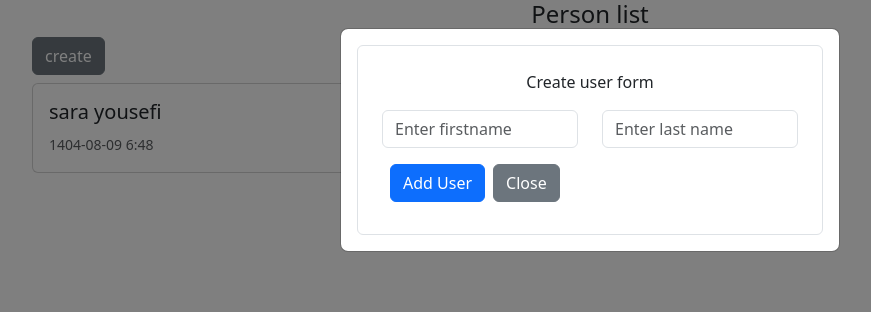
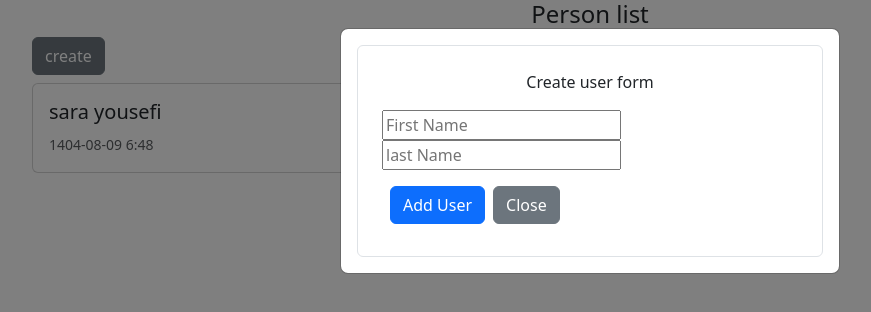
Before and after one commit to sarayousefii/user_list, a React (Create React App) app: page / in a window 1280 px wide. Both pictures are taken after a click on the button "create". Shown: the top 312 px of the page, without its empty margins (50-921 px from the left). Built offline with nearby package versions, Linux system fonts and the light colour scheme.

Commit message:
add form validation

```diff
--- a/src/component/AddUser.tsx
+++ b/src/component/AddUser.tsx
@@ -1,45 +1,55 @@
 import { useState, FormEvent, Dispatch, SetStateAction, FC } from "react"
 import { Iperson } from "../App";
 import Modal from 'react-bootstrap/Modal';
+import { Formik, Field, Form, FormikHelpers,ErrorMessage } from 'formik';
+import * as Yup from "yup";
 
 interface Iprops {
     persons: Iperson[];
     setPersons: Dispatch<SetStateAction<Iperson[]>>;
 }
 
+interface MyFormValues {
+  firstname: string;
+  lastname: string;
+}
+
 const AddUser: FC<Iprops> = ({ persons, setPersons }) => {
-    const [firstName, setfirstName] = useState<string>("");
-    const [lastName, setLastname] = useState<string>("");
-
 
     const [isShowModal, setIsShowModal] = useState<boolean>(false);
     const handleClose = () => {
-        setfirstName("");
-        setLastname("");
         setIsShowModal(false);
     };
     const handleShow = () => setIsShowModal(true);
 
-    const handledSubmitForm = (event: FormEvent<HTMLFormElement>): void => {
+    const validationSchema = Yup.object({
+        firstname: Yup.string().required(" first name is required "),
+        lastname: Yup.string().required(" last name is required ")
+    });
 
-        if(isShowModal && firstName && lastName){
-            event.preventDefault();
+    const handledSubmitForm = async (
+        values: MyFormValues,
+        { setSubmitting, resetForm }: FormikHelpers<MyFormValues>
+        ) => {
+            if(isShowModal){
                 setPersons([
                     ...persons,
                     {
                         id:Math.floor(Math.random()*1000000),
-                    firstName,
-                    lastName,
+                        firstName:values.firstname,
+                        lastName:values.lastname,
                         date:new Date(),
                     }
                 ])
-            event.preventDefault();
-            setfirstName("");
-            setLastname("");
                 setIsShowModal(false)
             }
-    }
 
+        setSubmitting(false);
+        resetForm();
+    };
+
+
+    const initialValues: MyFormValues = { firstname: '', lastname: '' };
     return (
         <>
             <button className="btn btn-secondary mb-2" onClick={handleShow}>create</button>
@@ -50,30 +60,26 @@ const AddUser: FC<Iprops> = ({ persons, setPersons }) => {
                 keyboard={false}
             >
                 <Modal.Body>
-                    <form autoComplete="off" className="container border rounded p-4" onSubmit={(e) => { handledSubmitForm(e) }}>
+                    <Formik
+                        initialValues={initialValues}
+                        validationSchema={validationSchema}
+                        onSubmit={handledSubmitForm}
+                    >
+                        {({ setFieldValue }) => (
+                            <Form autoComplete="off" className="container border rounded p-4" >
                                 <div className="row justify-content-center mb-3">Create user form</div>
                                 <div className="row">
                                     <div className="col">
-                                <input
-                                    type="text"
-                                    className="form-control"
-                                    placeholder="Enter firstname"
-                                    name="firstname"
-                                    value={firstName}
-                                    onChange={(e) => setfirstName(e.target.value)}
-                                    required={true}
-                                />
+                                        <label>
+                                            <Field type="text" name="firstname"  placeholder="First Name" />
+                                        </label>
+                                        <ErrorMessage name="firstname" component="div" className="text-danger" />
                                     </div>
                                     <div className="col">
-                                <input
-                                    type="text"
-                                    className="form-control"
-                                    placeholder="Enter last name"
-                                    name="lastname"
-                                    onChange={(e) => setLastname(e.target.value)}
-                                    value={lastName}
-                                    required={true}
-                                />
+                                        <label>
+                                            <Field type="text" name="lastname" placeholder="last Name" />
+                                        </label>
+                                        <ErrorMessage name="lastname" component="div" className="text-danger" />
                                     </div>
                                 </div>
 
@@ -83,7 +89,12 @@ const AddUser: FC<Iprops> = ({ persons, setPersons }) => {
                                         <button className="btn btn-secondary" onClick={handleClose}>Close</button>
                                     </div>
                                 </div>
-                    </form>
+                            </Form>
+                        )}
+
+
+                    </Formik>
+
                 </Modal.Body>
             </Modal>
         </>
--- a/src/component/EditUser.tsx
+++ b/src/component/EditUser.tsx
@@ -2,39 +2,49 @@ import { Dispatch, FC, FormEvent, SetStateAction, useState } from "react";
 import { MdModeEdit } from "react-icons/md";
 import Modal from 'react-bootstrap/Modal';
 import { Iperson } from "../App";
+import { Formik, Field, Form, FormikHelpers,ErrorMessage } from 'formik';
+import * as Yup from "yup";
 
 interface Iprops {
     person: Iperson;
     persons: Iperson[];
     setPersons: Dispatch<SetStateAction<Iperson[]>>;
 }
-
+interface MyFormValues {
+    firstname: string;
+    lastname: string;
+}
 const EditUser: FC<Iprops> = ({ person, persons, setPersons }) => {
     const [isShowModal, setIsShowModal] = useState<boolean>(false);
     const handleClose = () => {
-        setfirstName(person.firstName);
-        setLastname(person.lastName);
         setIsShowModal(false);
     }
     const handleShow = () => setIsShowModal(true);
 
-    const [firstName, setfirstName] = useState<string>(person.firstName);
-    const [lastName, setLastname]  = useState<string>(person.lastName);
-
-    const handledSubmitForm = (event: FormEvent<HTMLFormElement>): void => {
-        event.preventDefault();
+    const handledSubmitForm = async (
+        values: MyFormValues,
+        { setSubmitting, resetForm }: FormikHelpers<MyFormValues>
+        )  => {
         const copyPersons = [...persons];
         const index = copyPersons.findIndex(p => p.id === person.id);
         copyPersons[index] = {
             id: person.id,
-            firstName,
-            lastName,
+            firstName:values.firstname,
+            lastName:values.lastname,
             date:new Date()
         };
 
         setPersons(copyPersons);
-        setIsShowModal(false)
+        setIsShowModal(false);
+
+        setSubmitting(false);
+        resetForm();
     }
+    const validationSchema = Yup.object({
+        firstname: Yup.string().required(" first name is required "),
+        lastname: Yup.string().required(" last name is required ")
+    });
+    const initialValues: MyFormValues = { firstname: person.firstName, lastname: person.lastName };
     return (
         <>
             <MdModeEdit className="m-2" onClick={handleShow} style={{ cursor: "pointer" }} />
@@ -45,30 +55,26 @@ const EditUser: FC<Iprops> = ({ person, persons, setPersons }) => {
                 keyboard={false}
             >
                 <Modal.Body>
-                    <form autoComplete="off" className="container border rounded p-4" onSubmit={(e) => { handledSubmitForm(e) }}>
+                    <Formik
+                        initialValues={initialValues}
+                        validationSchema={validationSchema}
+                        onSubmit={handledSubmitForm}
+                    >
+                        {({ setFieldValue }) => (
+                            <Form autoComplete="off" className="container border rounded p-4" >
                                 <div className="row justify-content-center mb-3">Edit user form</div>
                                 <div className="row">
                                     <div className="col">
-                                <input
-                                    type="text"
-                                    className="form-control"
-                                    placeholder="Enter firstName"
-                                    name="firstname"
-                                    value={firstName}
-                                    onChange={(e) => setfirstName(e.target.value)}
-                                    required={true}
-                                />
+                                        <label>
+                                            <Field type="text" name="firstname"  placeholder="First Name"/>
+                                        </label>
+                                        <ErrorMessage name="firstname" component="div" className="text-danger" />
                                     </div>
                                     <div className="col">
-                                <input
-                                    type="text"
-                                    className="form-control"
-                                    placeholder="Enter lastname"
-                                    name="lastname"
-                                    onChange={(e) => setLastname(e.target.value)}
-                                    value={lastName}
-                                    required={true}
-                                />
+                                        <label>
+                                            <Field type="text" name="lastname" placeholder="last Name" />
+                                        </label>
+                                        <ErrorMessage name="lastname" component="div" className="text-danger" />
                                     </div>
                                 </div>
                                 <div className="row">
@@ -77,7 +83,9 @@ const EditUser: FC<Iprops> = ({ person, persons, setPersons }) => {
                                         <button className="btn btn-secondary" onClick={handleClose}>Close</button>
                                     </div>
                                 </div>
-                    </form>
+                            </Form>
+                        )}
+                    </Formik>
                 </Modal.Body>
             </Modal>
         </>
```
Also changed, not shown: package.json (+5 -3 lines), 1 other file (tests, documents, lock files or other folders). Lines whose indentation alone changed are shown as unchanged.
